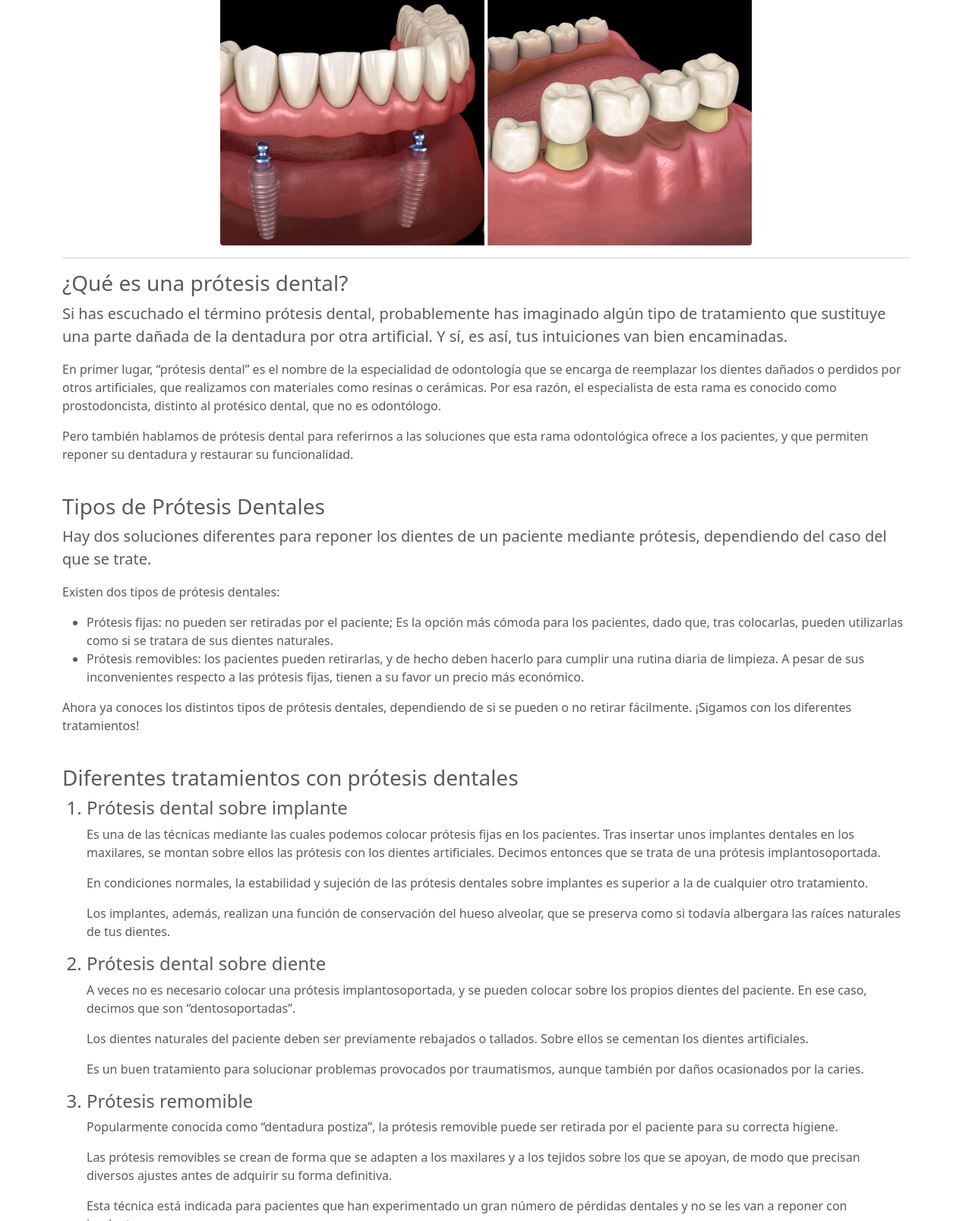
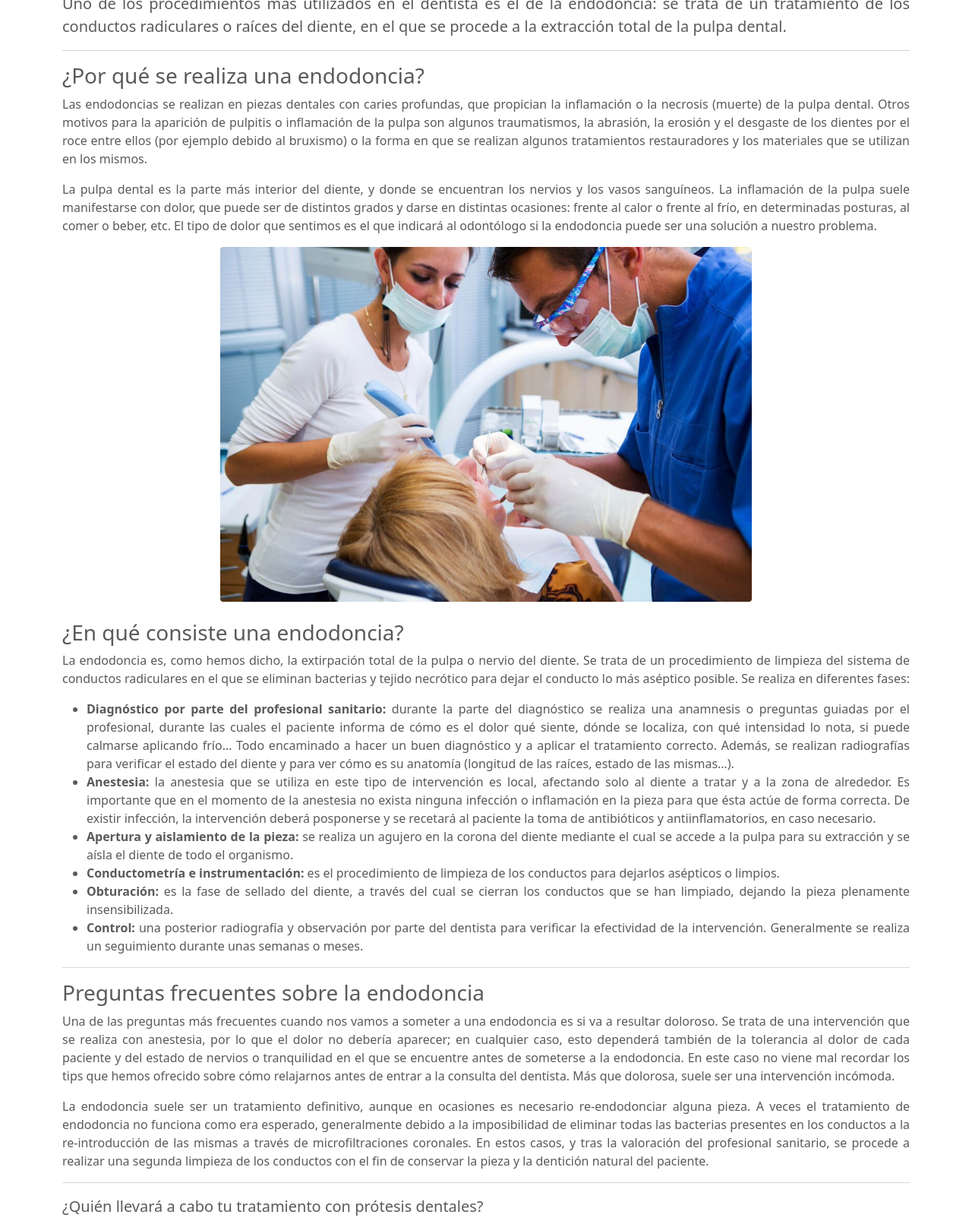
Before and after one commit to Alejandro-rs93/DentalClinic, a plain HTML site: page especialidades/3endodoncia.html in a window 1280 px wide. Shown: the part 209-1816 px from the top of the page at 76% size. Drawn offline with Linux system fonts and the light colour scheme.

Commit message:
endodoncia(por terminar) y alineación de algunos textos

```diff
--- a/especialidades/3endodoncia.html
+++ b/especialidades/3endodoncia.html
@@ -3,7 +3,7 @@
   <head>
     <meta charset="utf-8">
     <meta name="viewport" content="width=device-width, initial-scale=1">
-    <title>Protesis Dental</title>
+    <title>Endodoncia</title>
 
     <link rel="canonical" href="https://getbootstrap.com/docs/5.0/examples/carousel/">
 
@@ -43,7 +43,7 @@
     <!-- Custom styles for this template -->
     <link href="carousel.css" rel="stylesheet">
   </head>
-  <body>
+  <body style="text-align: justify;">
 
 <header>
   <nav class="navbar navbar-expand-md fixed-top" style="background-color: rgb(0, 144, 221);" >
@@ -62,7 +62,7 @@
               <li><a class="dropdown-item" href="../especialidades/1protesis.html">Protesis Dentales</a></li>
               <li><a class="dropdown-item" href="../especialidades/2periodoncia.html">Periodoncia</a></li>
               <!-- <li><hr class="dropdown-divider"></li> -->
-              <li><a class="dropdown-item" href="../especialidades/3endodoncia.html">Endodoncia</a></li>
+              <li><a class="dropdown-item active" href="../especialidades/3endodoncia.html">Endodoncia</a></li>
               <li><a class="dropdown-item" href="../especialidades/4odontopediatria.html">Odontopediatría</a></li>
               <li><a class="dropdown-item" href="../especialidades/5implantes.html">Implantes Dentales</a></li>
               <li><a class="dropdown-item" href="../especialidades/6odontologia.html">Odontología General</a></li>
@@ -112,50 +112,36 @@
       <div class="col-lg-12" >
 
         <!-- Title -->
-        <h1 class="mt-4">Protesis Dental</h1>
+        <h1 class="mt-4" style="text-align: center;">Protesis Dental</h1>
 
         <hr>
 
-        <!-- Preview Image -->
-        <!-- <img class="img-fluid rounded mx-auto d-block" src="http://placehold.it/900x300" alt=""> -->
-        <img class="img-fluid rounded mx-auto d-block" src="img/protesisdentales.jpg" alt="" height="300" width="700">
+
+        <!-- Post Content -->
+        <h2>¿Qué es y en qué consiste una endodoncia?</h2>
+        <p class="lead">Uno de los procedimientos más utilizados en el dentista es el de la endodoncia: se trata de un tratamiento de los conductos radiculares o raíces del diente, en el que se procede a la extracción total de la pulpa dental. </p>
+        <hr>
+        <h3>¿Por qué se realiza una endodoncia?</h3>
+        <p>Las endodoncias se realizan en piezas dentales con caries profundas, que propician la inflamación o la necrosis (muerte) de la pulpa dental. Otros motivos para la aparición de pulpitis o inflamación de la pulpa son algunos traumatismos, la abrasión, la erosión y el desgaste de los dientes por el roce entre ellos (por ejemplo debido al bruxismo) o la forma en que se realizan algunos tratamientos restauradores y los materiales que se utilizan en los mismos.</p>
+        <p>La pulpa dental es la parte más interior del diente, y donde se encuentran los nervios y los vasos sanguíneos. La inflamación de la pulpa suele manifestarse con dolor, que puede ser de distintos grados y darse en distintas ocasiones: frente al calor o frente al frío, en determinadas posturas, al comer o beber, etc. El tipo de dolor que sentimos es el que indicará al odontólogo si la endodoncia puede ser una solución a nuestro problema.</p>
+        <img class="img-fluid rounded mx-auto d-block" src="img/endodoncia.jpeg" alt="" height="300" width="700">
+        <br>
+        <h3>¿En qué consiste una endodoncia?</h3>
+        <p>La endodoncia es, como hemos dicho, la extirpación total de la pulpa o nervio del diente. Se trata de un procedimiento de limpieza del sistema de conductos radiculares en el que se eliminan bacterias y tejido necrótico para dejar el conducto lo más aséptico posible. Se realiza en diferentes fases:</p>
+        <ul>
+          <li><b>Diagnóstico por parte del profesional sanitario:</b> durante la parte del diagnóstico se realiza una anamnesis o preguntas guiadas por el profesional, durante las cuales el paciente informa de cómo es el dolor qué siente, dónde se localiza, con qué intensidad lo nota, si puede calmarse aplicando frío… Todo encaminado a hacer un buen diagnóstico y a aplicar el tratamiento correcto. Además, se realizan radiografías para verificar el estado del diente y para ver cómo es su anatomía (longitud de las raíces, estado de las mismas…).</li>
+          <li><b>Anestesia:</b> la anestesia que se utiliza en este tipo de intervención es local, afectando solo al diente a tratar y a la zona de alrededor. Es importante que en el momento de la anestesia no exista ninguna infección o inflamación en la pieza para que ésta actúe de forma correcta. De existir infección, la intervención deberá posponerse y se recetará al paciente la toma de antibióticos y antiinflamatorios, en caso necesario.</li>
+          <li><b>Apertura y aislamiento de la pieza:</b> se realiza un agujero en la corona del diente mediante el cual se accede a la pulpa para su extracción y se aísla el diente de todo el organismo.</li>
+          <li><b>Conductometría e instrumentación:</b> es el procedimiento de limpieza de los conductos para dejarlos asépticos o limpios.</li>
+          <li><b>Obturación:</b> es la fase de sellado del diente, a través del cual se cierran los conductos que se han limpiado, dejando la pieza plenamente insensibilizada.</li>
+          <li><b>Control:</b> una posterior radiografía y observación por parte del dentista para verificar la efectividad de la intervención. Generalmente se realiza un seguimiento durante unas semanas o meses.</li>
+        </ul>
+        <hr>
+        <h3>Preguntas frecuentes sobre la endodoncia</h3>
+        <p>Una de las preguntas más frecuentes cuando nos vamos a someter a una endodoncia es si va a resultar doloroso. Se trata de una intervención que se realiza con anestesia, por lo que el dolor no debería aparecer; en cualquier caso, esto dependerá también de la tolerancia al dolor de cada paciente y del estado de nervios o tranquilidad en el que se encuentre antes de someterse a la endodoncia. En este caso no viene mal recordar los tips que hemos ofrecido sobre cómo relajarnos antes de entrar a la consulta del dentista. Más que dolorosa, suele ser una intervención incómoda.</p>
+        <p>La endodoncia suele ser un tratamiento definitivo, aunque en ocasiones es necesario re-endodonciar alguna pieza. A veces el tratamiento de endodoncia no funciona como era esperado, generalmente debido a la imposibilidad de eliminar todas las bacterias presentes en los conductos a la re-introducción de las mismas a través de microfiltraciones coronales. En estos casos, y tras la valoración del profesional sanitario, se procede a realizar una segunda limpieza de los conductos con el fin de conservar la pieza y la dentición natural del paciente.</p>
         <hr>
 
-        <!-- Post Content -->
-        <h3>¿Qué es una prótesis dental?</h3>
-        <p class="lead">Si has escuchado el término prótesis dental, probablemente has imaginado algún tipo de tratamiento que sustituye una parte dañada de la dentadura por otra artificial. Y sí, es así, tus intuiciones van bien encaminadas.</p>
-        <p>En primer lugar, “prótesis dental” es el nombre de la especialidad de odontología que se encarga de reemplazar los dientes dañados o perdidos por otros artificiales, que realizamos con materiales como resinas o cerámicas. Por esa razón, el especialista de esta rama es conocido como prostodoncista, distinto al protésico dental, que no es odontólogo.</p>
-        <p>Pero también hablamos de prótesis dental para referirnos a las soluciones que esta rama odontológica ofrece a los pacientes, y que permiten reponer su dentadura y restaurar su funcionalidad.</p>
-        <br>
-        <h3>Tipos de Prótesis Dentales</h3>
-        <p class="lead">Hay dos soluciones diferentes para reponer los dientes de un paciente mediante prótesis, dependiendo del caso del que se trate.</p>
-        <p>Existen dos tipos de prótesis dentales:</p>
-        <ul>
-          <li>Prótesis fijas: no pueden ser retiradas por el paciente; Es la opción más cómoda para los pacientes, dado que, tras colocarlas, pueden utilizarlas como si se tratara de sus dientes naturales.</li>
-          <li>Prótesis removibles: los pacientes pueden retirarlas, y de hecho deben hacerlo para cumplir una rutina diaria de limpieza. A pesar de sus inconvenientes respecto a las prótesis fijas, tienen a su favor un precio más económico.</li>
-        </ul>
-        <p>Ahora ya conoces los distintos tipos de prótesis dentales, dependiendo de si se pueden o no retirar fácilmente. ¡Sigamos con los diferentes tratamientos!</p>
-        <br>
-        <h3>Diferentes tratamientos con prótesis dentales</h3>
-        <ol>
-          <h4><li>Prótesis dental sobre implante</li></h4>
-          <p>Es una de las técnicas mediante las cuales podemos colocar prótesis fijas en los pacientes. Tras insertar unos implantes dentales en los maxilares, se montan sobre ellos las prótesis con los dientes artificiales. Decimos entonces que se trata de una prótesis implantosoportada.</p>
-          <p>En condiciones normales, la estabilidad y sujeción de las prótesis dentales sobre implantes es superior a la de cualquier otro tratamiento.</p>
-          <p>Los implantes, además, realizan una función de conservación del hueso alveolar, que se preserva como si todavía albergara las raíces naturales de tus dientes.</p>
-          <h4><li>Prótesis dental sobre diente</li></h4>
-          <p>A veces no es necesario colocar una prótesis implantosoportada, y se pueden colocar sobre los propios dientes del paciente. En ese caso, decimos que son “dentosoportadas”.</p>
-          <p>Los dientes naturales del paciente deben ser previamente rebajados o tallados. Sobre ellos se cementan los dientes artificiales.</p>
-          <p>Es un buen tratamiento para solucionar problemas provocados por traumatismos, aunque también por daños ocasionados por la caries.</p>
-          <h4><li>Prótesis remomible</li></h4>
-          <p>Popularmente conocida como “dentadura postiza”, la prótesis removible puede ser retirada por el paciente para su correcta higiene.</p>
-          <p>Las prótesis removibles se crean de forma que se adapten a los maxilares y a los tejidos sobre los que se apoyan, de modo que precisan diversos ajustes antes de adquirir su forma definitiva.</p>
-          <p>Esta técnica está indicada para pacientes que han experimentado un gran número de pérdidas dentales y no se les van a reponer con implantes.</p>
-
-        </ol>
-        <p></p>
-
-
-        <hr>
 
         <blockquote class="blockquote">
           <p class="mb-0">¿Quién llevará a cabo tu tratamiento con prótesis dentales?
```
Also changed, not shown: especialidades/1protesis.html (+2 -2 lines), especialidades/2periodoncia.html (+3 -3 lines), especialidades/4odontopediatria.html (+3 -3 lines), especialidades/5implantes.html (+3 -3 lines), especialidades/6odontologia.html (+3 -3 lines), especialidades/7estetica.html (+3 -3 lines), home/index.html (+5 -5 lines), especialidades/img/endodoncia.jpeg (added).
